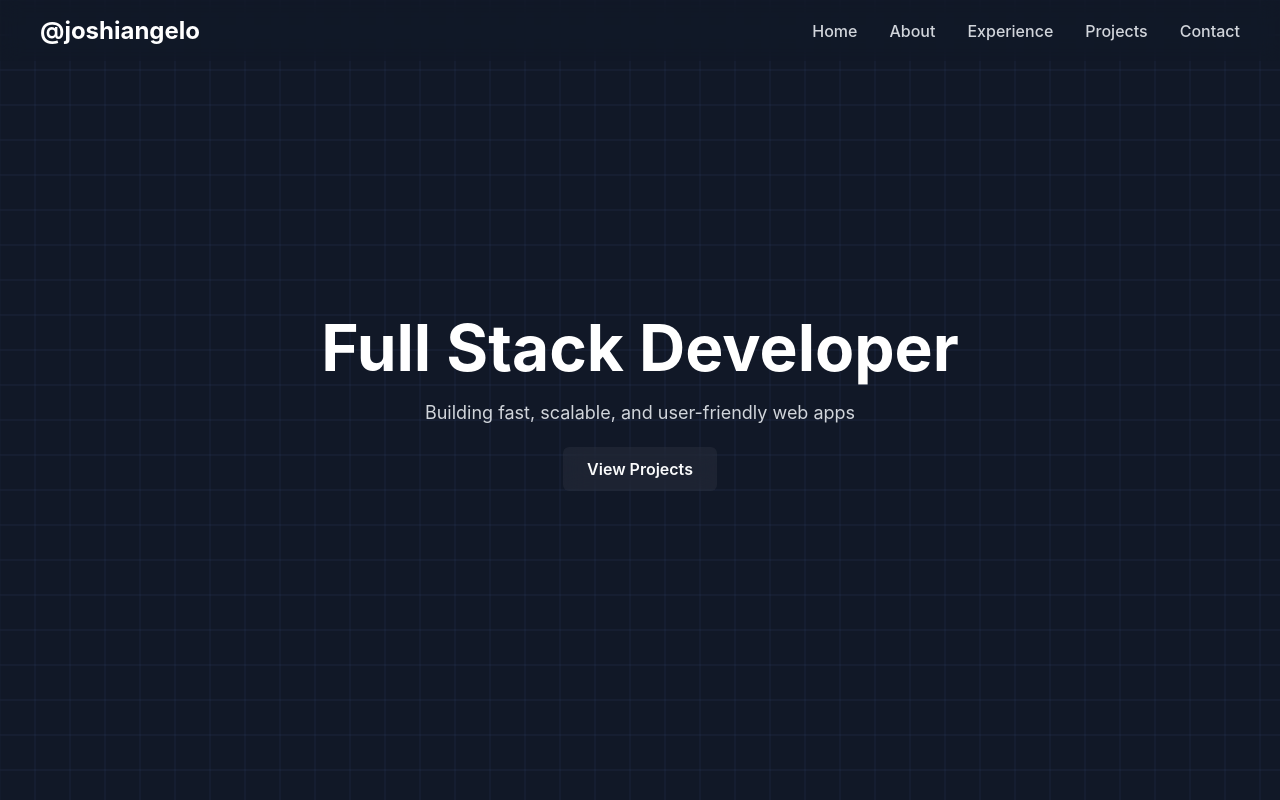
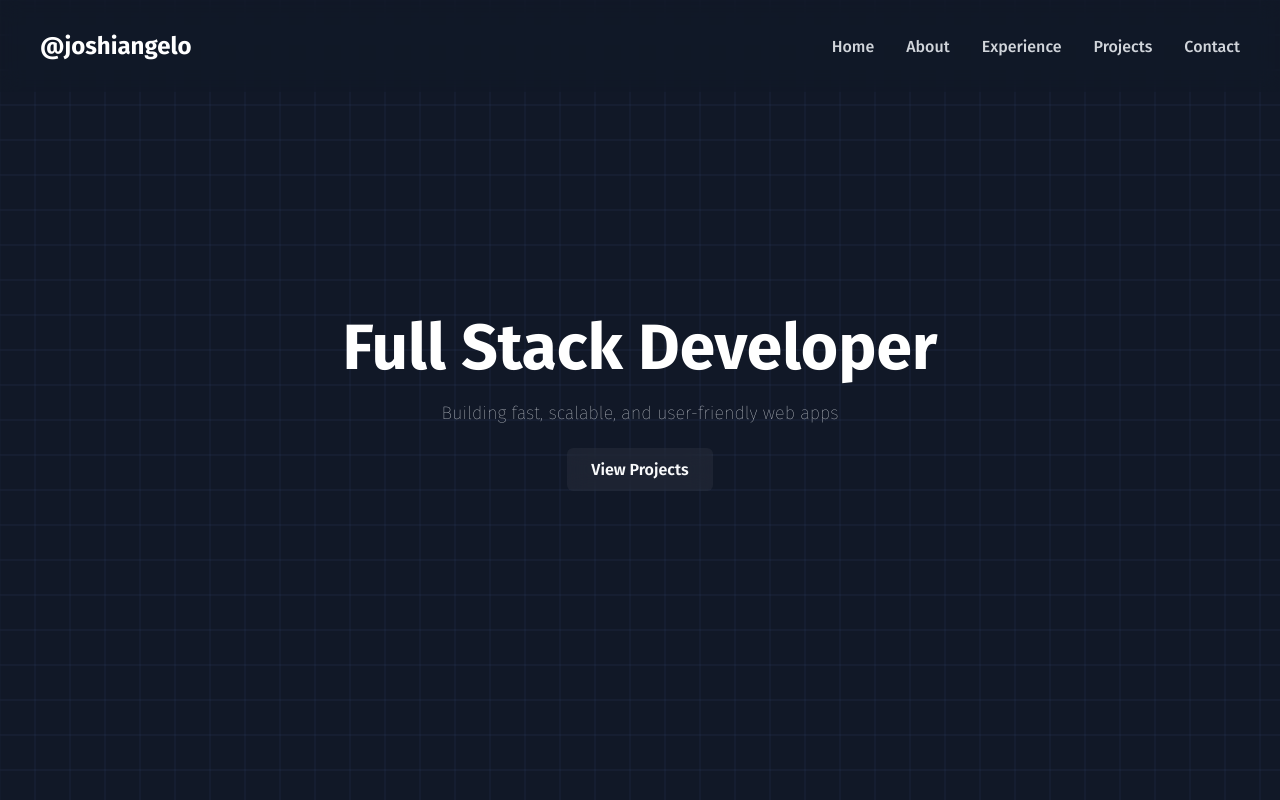
Before and after one commit to Joshiii7/portfolio, a plain HTML site: page index.html in a window 1280 px wide. Shown: the top 800 px of the page. Drawn offline with Linux system fonts and the light colour scheme.

Commit message:
Update Font Family
Update from apple-ui to fira sans for ui purposes

```diff
--- a/index.html
+++ b/index.html
@@ -5,9 +5,13 @@
     <meta name="viewport" content="width=device-width, initial-scale=1.0">
     <meta name="description" content="Personal Portfolio webpage.">
     <meta name="author" content="Joshi Angelo Z. Adlawan">
-    <link rel="stylesheet" href="styles.css">
     <title>Joshi Adlawan</title>
 
+    <link rel="stylesheet" href="styles.css">
+
+    <link rel="preconnect" href="https://fonts.googleapis.com">
+    <link rel="preconnect" href="https://fonts.gstatic.com" crossorigin>
+    <link href="https://fonts.googleapis.com/css2?family=Fira+Sans:ital,wght@0,100;0,200;0,300;0,400;0,500;0,600;0,700;0,800;0,900;1,100;1,200;1,300;1,400;1,500;1,600;1,700;1,800;1,900&family=Josefin+Sans:ital,wght@0,100..700;1,100..700&display=swap" rel="stylesheet">
 </head>
 <body>
     <header>
--- a/styles.css
+++ b/styles.css
@@ -6,7 +6,9 @@
 }
 
 body {
-    font-family: -apple-system, BlinkMacSystemFont, 'Segoe UI', Roboto, Oxygen, Ubuntu, Cantarell, sans-serif;
+    font-family: "Fira Sans", sans-serif;
+    font-weight: 100;
+    font-style: normal;
     background-color: #111827;
     color: #f9fafb;
     overflow-x: hidden;
@@ -22,7 +24,7 @@ header {
     width: 100%;
     background-color: rgba(17, 24, 39, .5);
     backdrop-filter: blur(10px);
-    padding: 1rem 2rem;
+    padding: 2rem;
     z-index: 1000;
     transition: all 0.3s ease;
 
```
